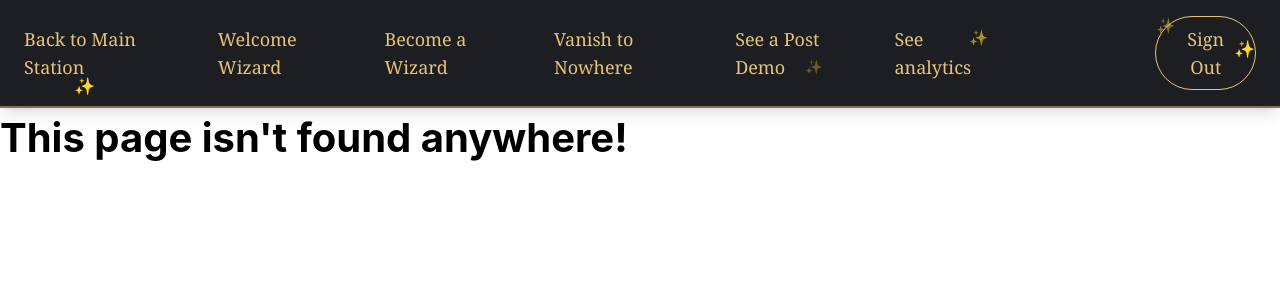
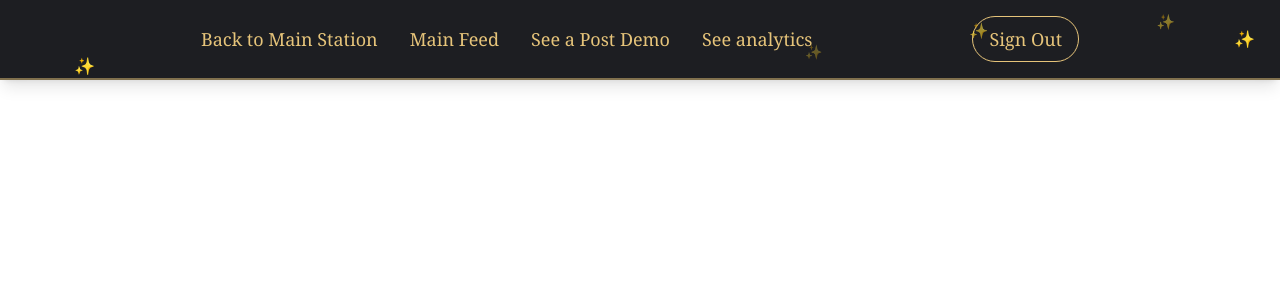
Before and after one commit to ChenZalman/TheOwlery, a React (Create React App) app in the folder Front-end/: page /mainFeed in a window 1280 px wide. Shown: the top 300 px of the page. Built offline with nearby package versions, Linux system fonts and the light colour scheme; no server answers; sample sign-in values are in the browser's storage; some icons are missing.

Commit message:
Started adding a Main feed page instead of not found page that isn't necessary for now. Main Feed is the page where the user will see his and his friends posts

```diff
--- a/Front-end/src/Routes.js
+++ b/Front-end/src/Routes.js
@@ -10,6 +10,8 @@ import Chat from "./components/chatPage";
 import  GroupsPage from "./components/groupsPage";
 import GroupPage from "./components/group";
 import AnalyticsPage from "./components/graphs/analyticsPage";
+import MainFeed from "./components/MainFeed";
+
 const ProjectRoutes = () => {
   const {user, loading} = useAuthContext();
 
@@ -24,6 +26,7 @@ const ProjectRoutes = () => {
     { path: "/chat", element:<> {loading ? <div>Loading...</div> : user ?  <Chat user = {user}/>  : <Navigate to="/chat"/>}</>},
     { path: "/groups", element:<> {loading ? <div>Loading...</div> : user ?  <GroupsPage user = {user}/>  : <Navigate to="/chat"/>}</>},
     { path: "/groups/:groupId", element: <GroupPage /> },
+    { path: "/mainFeed", element:<> {loading ? <div>Loading...</div> : user ?  <MainFeed user = {user}/>  : <Navigate to="/signinpage"/>}</>},
   ]);
 
   return element;
--- /dev/null
+++ b/Front-end/src/components/MainFeed.js
@@ -0,0 +1,9 @@
+const MainFeed = () => {
+    return (
+        <div>
+
+        </div>
+     );
+}
+
+export default MainFeed;
--- a/Front-end/src/components/topBanner.js
+++ b/Front-end/src/components/topBanner.js
@@ -20,23 +20,27 @@ export default function TopBanner() {
         >
           Back to Main Station
         </Link>
+        {!user && (
         <Link
           to="/signinpage"
           className="hover:text-yellow-300 transition duration-300 hover:underline"
         >
           Welcome Wizard
         </Link>
+        )}
+        {!user && (
         <Link
           to="/signuppage"
           className="hover:text-yellow-300 transition duration-300 hover:underline"
         >
           Become a Wizard
         </Link>
+         )}
         <Link
-          to="/notFoundPage"
+          to="/mainFeed"
           className="hover:text-yellow-300 transition duration-300 hover:underline"
         >
-          Vanish to Nowhere
+          Main Feed
         </Link>
         <Link
           to="/post"
```
